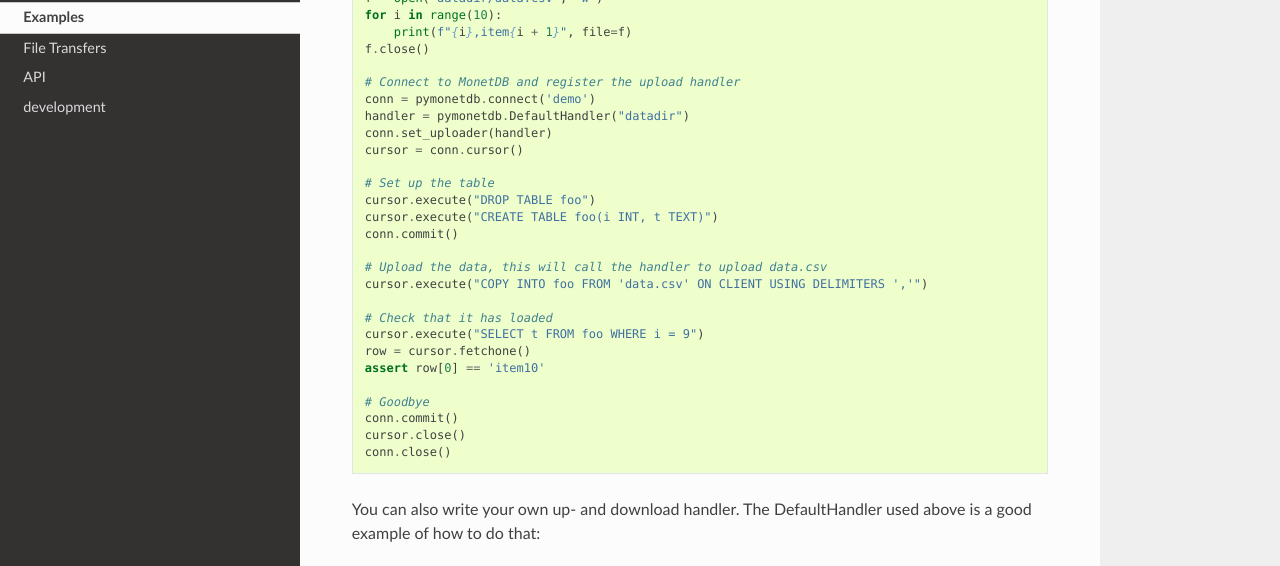
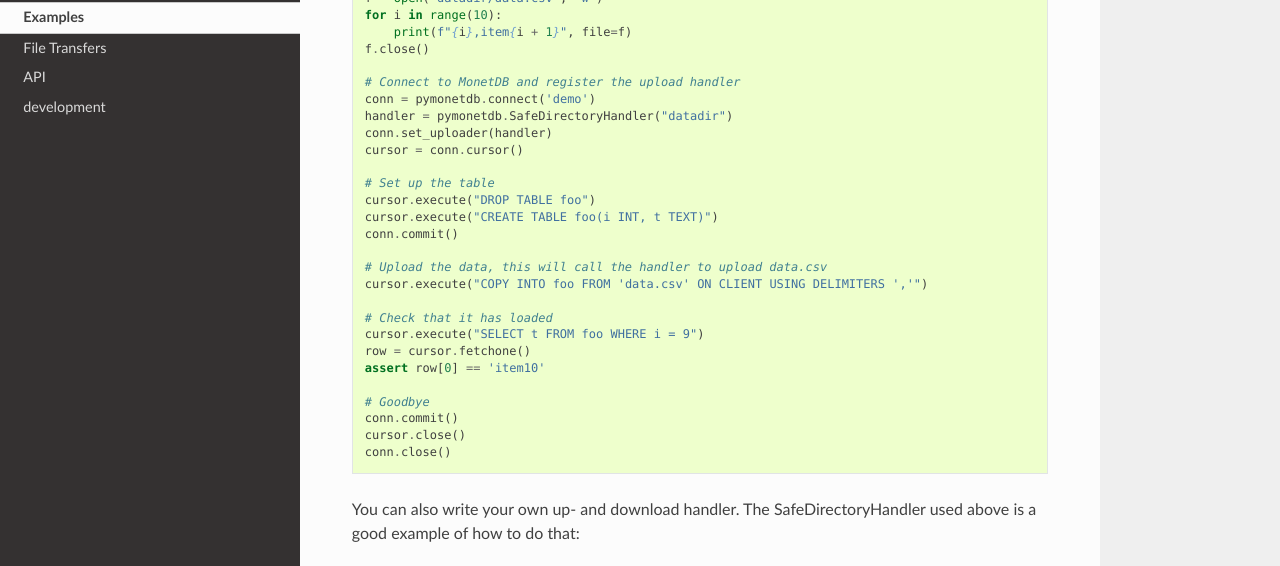
Before and after one commit to MonetDB/pymonetdb, a Sphinx documentation site: the page built from doc/examples.rst, in a window 1280 px wide and 900 px high, scrolled down 1361 px, cut to the strip 151-717 px from the top of the window. Built offline with Sphinx 7.4.7 and the Read the Docs theme 2.0.0, drawn with Linux system fonts in a browser that asks for light colours; the version number could not be read and is left out.

Commit message:
Rename DefaultHandler to SafeDirectoryHandler

```diff
--- a/doc/api.rst
+++ b/doc/api.rst
@@ -42,7 +42,7 @@ File Transfers
 ==============
 
 .. automodule:: pymonetdb.filetransfer
-    :members: Uploader, Upload, Downloader, Download, DefaultHandler
+    :members: Uploader, Upload, Downloader, Download, SafeDirectoryHandler
 
 MonetDB remote control
 ======================
--- a/doc/examples.rst
+++ b/doc/examples.rst
@@ -83,7 +83,7 @@ Here is an example script that uploads some data from the local file system::
 
     # Connect to MonetDB and register the upload handler
     conn = pymonetdb.connect('demo')
-    handler = pymonetdb.DefaultHandler("datadir")
+    handler = pymonetdb.SafeDirectoryHandler("datadir")
     conn.set_uploader(handler)
     cursor = conn.cursor()
 
@@ -105,8 +105,8 @@ Here is an example script that uploads some data from the local file system::
     cursor.close()
     conn.close()
 
-You can also write your own up- and download handler. The DefaultHandler used
+You can also write your own up- and download handler. The SafeDirectoryHandler used
 above is a good example of how to do that:
 
 .. literalinclude:: ../pymonetdb/filetransfer.py
-   :pyobject: DefaultHandler
+   :pyobject: SafeDirectoryHandler
--- a/pymonetdb/__init__.py
+++ b/pymonetdb/__init__.py
@@ -20,7 +20,7 @@ from pymonetdb.profiler import ProfilerConnection
 from pymonetdb.sql.connections import Connection
 from pymonetdb.sql.pythonize import *
 from pymonetdb.exceptions import *
-from pymonetdb.filetransfer import Download, Downloader, Upload, Uploader, DefaultHandler
+from pymonetdb.filetransfer import Download, Downloader, Upload, Uploader, SafeDirectoryHandler
 
 try:
     __version__ = pkg_resources.require("pymonetdb")[0].version
@@ -35,7 +35,7 @@ __all__ = ['sql', 'mapi', 'exceptions', 'BINARY', 'Binary', 'connect', 'Connecti
            'Timestamp', 'DateFromTicks', 'TimeFromTicks', 'TimestampFromTicks', 'DataError', 'DatabaseError', 'Error',
            'IntegrityError', 'InterfaceError', 'InternalError', 'NUMBER', 'NotSupportedError', 'OperationalError',
            'ProgrammingError', 'ROWID', 'STRING', 'TIME', 'Warning', 'apilevel', 'connect', 'paramstyle',
-           'threadsafety', 'Download', 'Downloader', 'Upload', 'Uploader', 'DefaultHandler']
+           'threadsafety', 'Download', 'Downloader', 'Upload', 'Uploader', 'SafeDirectoryHandler']
 
 
 def connect(*args, **kwargs) -> Connection:
```
Also changed, not shown: 2 other files.
